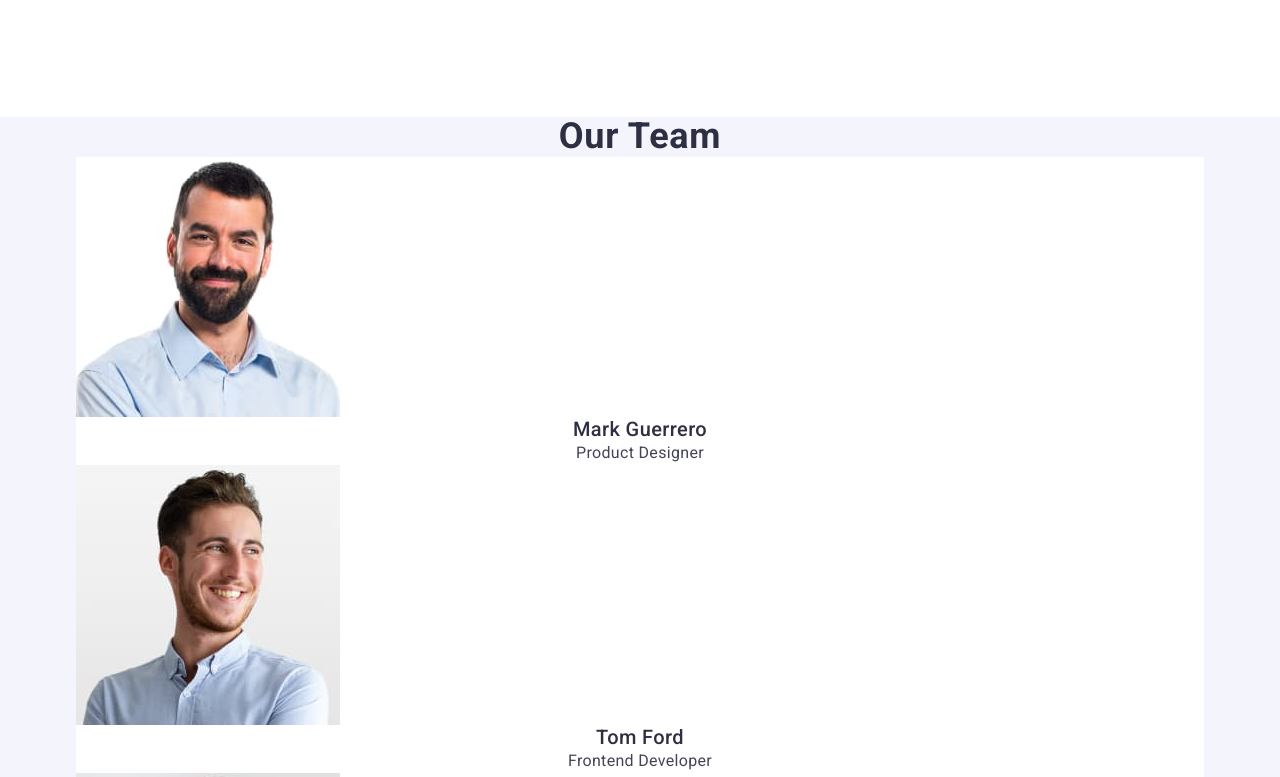
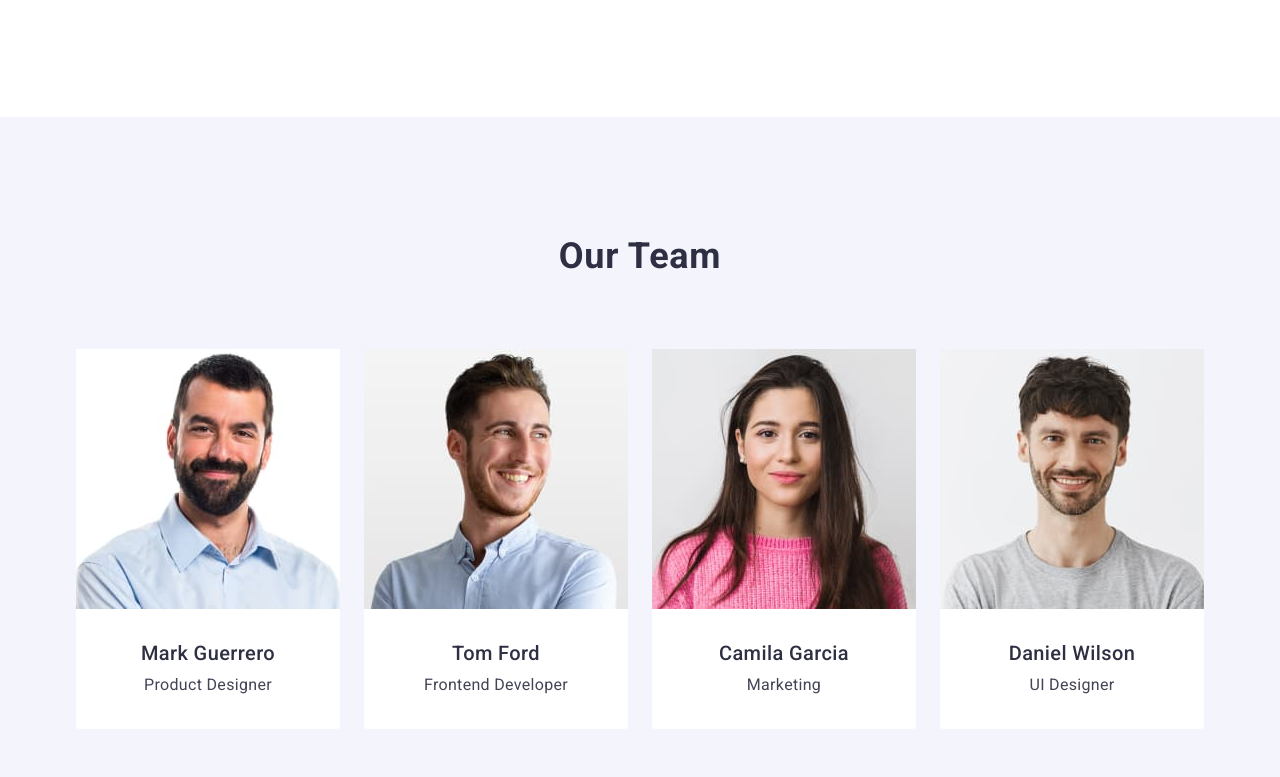
Before and after one commit to yavor84/goit-markup-hw-03, a plain HTML site: page index.html in a window 1280 px wide. Shown: the part 924-1701 px from the top of the page. Drawn offline with nearby package versions, Linux system fonts and the light colour scheme.

Commit message:
add team section styles

```diff
--- a/css/style.css
+++ b/css/style.css
@@ -213,6 +213,7 @@ img {
 
 .team-section {
   background-color: #f4f4fd;
+  padding: 120px 0;
 }
 
 .team-section-title {
@@ -223,10 +224,22 @@ img {
   text-align: center;
   color: #2e2f42;
   text-transform: capitalize;
+  margin-bottom: 72px;
+}
+
+.team-list {
+  display: flex;
+  column-gap: 24px;
 }
 
 .team-item {
   background-color: #fff;
+  width: calc((100% - 72px) / 4);
+  border-radius: 0 0 4px 4px;
+}
+
+.team-item-content {
+  padding: 32px 16px;
 }
 
 .team-item-title {
@@ -236,6 +249,7 @@ img {
   letter-spacing: 0.02em;
   text-align: center;
   color: #2e2f42;
+  margin-bottom: 8px;
 }
 
 .team-item-text {
--- a/index.html
+++ b/index.html
@@ -112,23 +112,31 @@
           <ul class="team-list">
             <li class="team-item">
               <img src="./images/img1.jpg" alt="Foto of Mark Guerrero" width="264" />
+              <div class="team-item-content">
                 <h3 class="team-item-title">Mark Guerrero</h3>
                 <p class="team-item-text">Product Designer</p>
+              </div>
             </li>
             <li class="team-item">
               <img src="./images/img2.jpg" alt="Foto of Tom Ford" width="264" />
+              <div class="team-item-content">
                 <h3 class="team-item-title">Tom Ford</h3>
                 <p class="team-item-text">Frontend Developer</p>
+              </div>
             </li>
             <li class="team-item">
               <img src="./images/img3.jpg" alt="Foto of Camila Garcia" width="264" />
+              <div class="team-item-content">
                 <h3 class="team-item-title">Camila Garcia</h3>
                 <p class="team-item-text">Marketing</p>
+              </div>
             </li>
             <li class="team-item">
               <img src="./images/img4.jpg" alt="Foto of Daniel Wilson" width="264" />
+              <div class="team-item-content">
                 <h3 class="team-item-title">Daniel Wilson</h3>
                 <p class="team-item-text">UI Designer</p>
+              </div>
             </li>
           </ul>
         </div>
```
Lines whose indentation alone changed are shown as unchanged.
